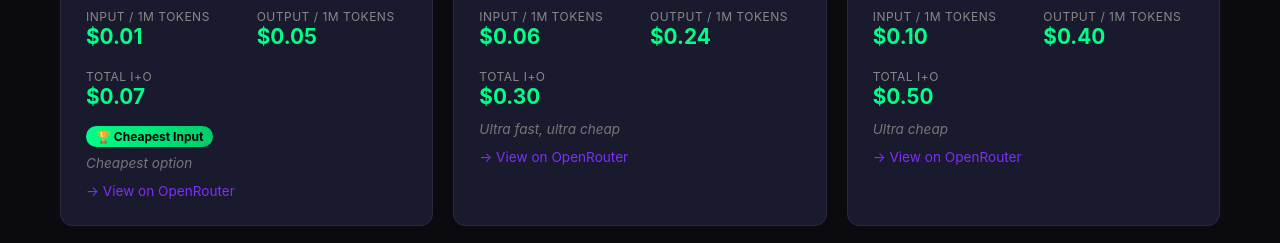
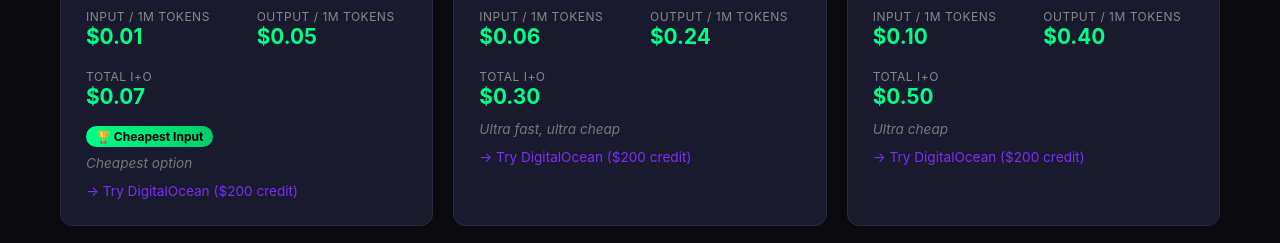
Before and after one commit to Gzfello/api-cost-compare, a plain HTML site: page index.html in a window 1280 px wide. Shown: the part 488-731 px from the top of the page. Drawn offline with Linux system fonts and the light colour scheme.

Commit message:
Initial: API Cost Compare MVP

```diff
--- a/index.html
+++ b/index.html
@@ -195,7 +195,7 @@ card.innerHTML = `
 </div>
 ${isCheapest ? '<span class="best-badge">🏆 Cheapest Input</span>' : ''}
 <div class="note">${d.note}</div>
-<a href="https://openrouter.ai/models/" class="url" target="_blank">→ View on OpenRouter</a>
+<a href="https://try.digitalocean.com/free-vps/" class="url" target="_blank" rel="nofollow">→ Try DigitalOcean ($200 credit)</a>
 `;
 grid.appendChild(card);
 });
```
